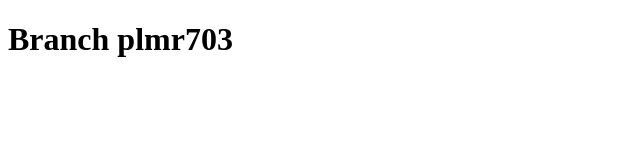
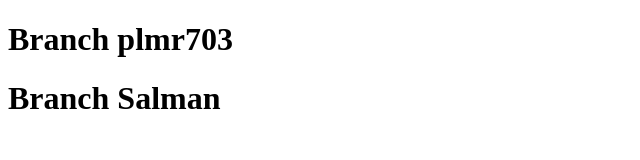
Before and after one commit to plmr703/final-merge, a plain HTML site: page index.html in a window 1280 px wide. Shown: the whole page, without its empty margins (0-640 px from the left). Drawn offline with Linux system fonts and the light colour scheme.

Commit message:
sexth edit

```diff
--- a/index.html
+++ b/index.html
@@ -7,5 +7,6 @@
 </head>
 <body>
     <h1>Branch plmr703</h1>
+    <h1>Branch Salman</h1>
 </body>
 </html>
```
